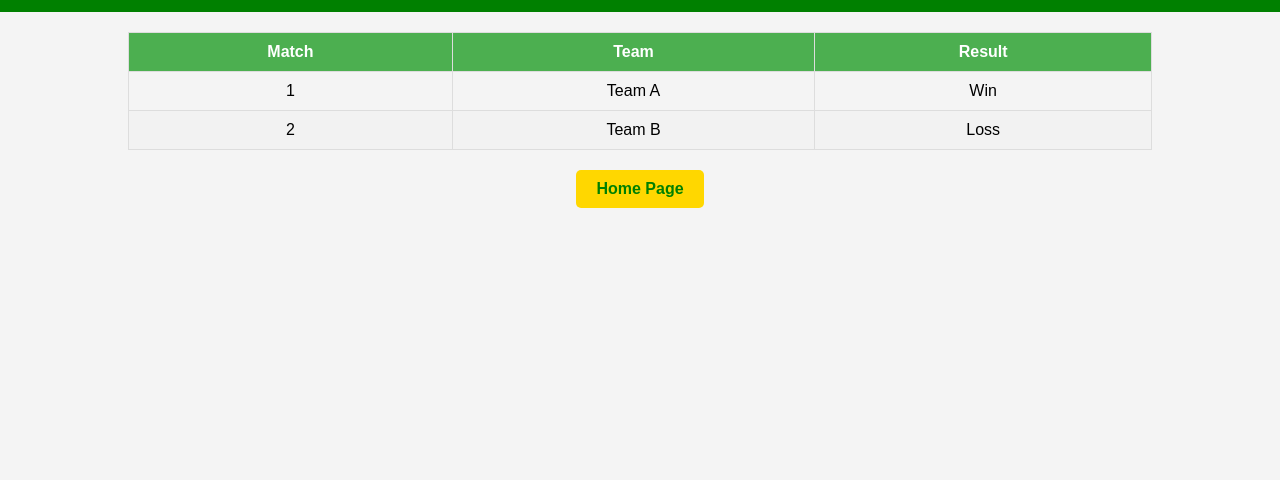
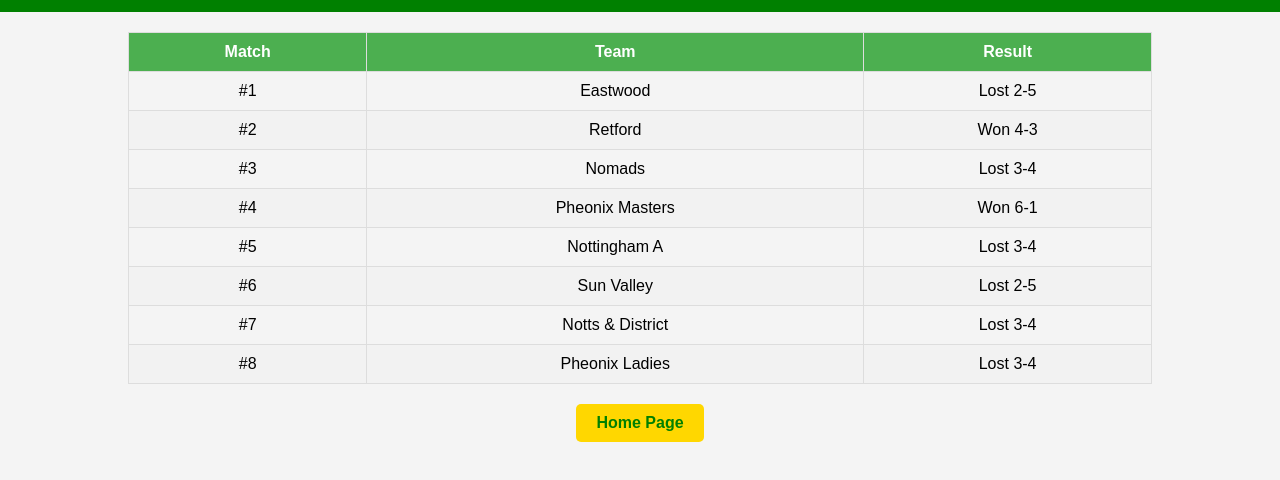
Before and after one commit to StaplefordCCIL/cup-day, a plain HTML site: page index.html in a window 1280 px wide. Shown: the part 46-526 px from the top of the page. Drawn offline with Linux system fonts and the light colour scheme.

Commit message:
Update index.html

```diff
--- a/index.html
+++ b/index.html
@@ -87,16 +87,45 @@
     </thead>
     <tbody>
         <tr>
-            <td>1</td>
-            <td>Team A</td>
-            <td>Win</td>
+            <td>#1</td>
+            <td>Eastwood</td>
+            <td>Lost 2-5</td>
         </tr>
         <tr>
-            <td>2</td>
-            <td>Team B</td>
-            <td>Loss</td>
+            <td>#2</td>
+            <td>Retford</td>
+            <td>Won 4-3</td>
         </tr>
-        <!-- Add more rows as needed -->
+        <tr>
+            <td>#3</td>
+            <td>Nomads</td>
+            <td>Lost 3-4</td>
+        </tr>
+        <tr>
+            <td>#4</td>
+            <td>Pheonix Masters</td>
+            <td>Won 6-1</td>
+        </tr>
+        <tr>
+            <td>#5</td>
+            <td>Nottingham A</td>
+            <td>Lost 3-4</td>
+        </tr>
+        <tr>
+            <td>#6</td>
+            <td>Sun Valley</td>
+            <td>Lost 2-5</td>
+        </tr>
+        <tr>
+            <td>#7</td>
+            <td>Notts & District</td>
+            <td>Lost 3-4</td>
+        </tr>
+        <tr>
+            <td>#8</td>
+            <td>Pheonix Ladies</td>
+            <td>Lost 3-4</td>
+        </tr>
     </tbody>
 </table>
 
```
